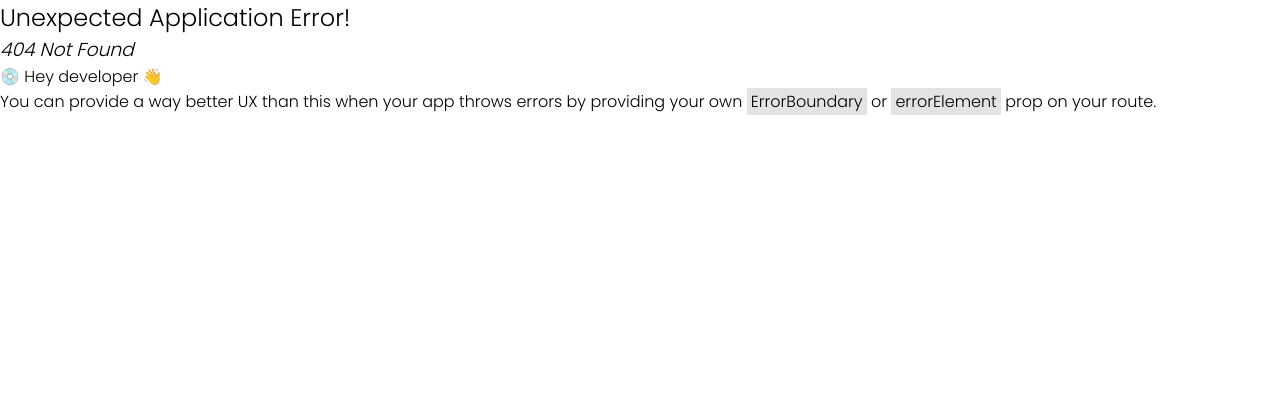
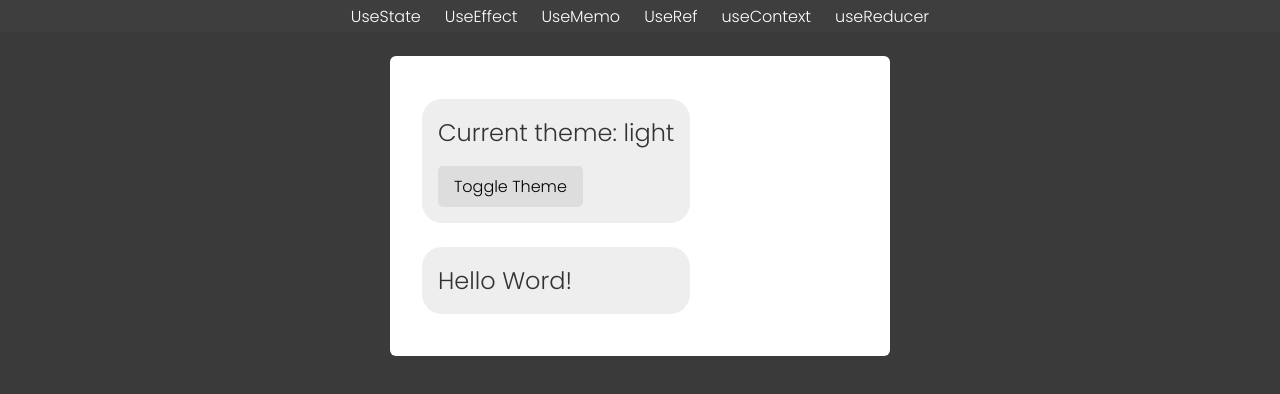
Before and after one commit to Frankdias92/Learning-React, a React (Vite) app in the folder Learing-React-Hooks/: page /usecontext in a window 1280 px wide. Before the commit this address had no page. Shown: the top 394 px of the page. Built offline with nearby package versions, Linux system fonts and the light colour scheme.

Commit message:
add: useContext

```diff
--- /dev/null
+++ b/Learing-React-Hooks/src/components/context/Greeting.tsx
@@ -0,0 +1,18 @@
+import { ThemeContext } from "./ThemeContext"
+
+
+export const Greeting = () => {
+  return (
+    <ThemeContext.Consumer>
+      {(value) => (
+        <div style={{
+          backgroundColor: value.theme === 'light' ? '#eee' : '#333',
+          color: value.theme === 'dark' ?  '#eee' : '#333',
+          }}
+        >
+          <h1>Hello Word!</h1>
+        </div>
+      )}
+    </ThemeContext.Consumer>
+  )
+}
--- /dev/null
+++ b/Learing-React-Hooks/src/components/context/Message.tsx
@@ -0,0 +1,25 @@
+import { useContext } from "react"
+import { ThemeContext } from "./ThemeContext"
+
+
+export const Message = () => {
+  const {theme, toggleTheme} = useContext(ThemeContext)
+  return (
+    <>
+
+      <div style={{
+        backgroundColor: theme === 'light' ? '#eee' : '#333',
+        color: theme === 'dark' ? '#eee' : '#333',
+        }}
+      >
+
+        <h1>Current theme: {theme}</h1>
+
+        <button onClick={() => toggleTheme()} >
+          Toggle Theme
+        </button>
+      </div>
+
+    </>
+  )
+}
--- /dev/null
+++ b/Learing-React-Hooks/src/components/context/ThemeContext.tsx
@@ -0,0 +1,29 @@
+import { useState, createContext, ReactNode } from "react"
+
+
+export const ThemeContext = createContext({
+  theme: 'light',
+  toggleTheme: () => {}
+})
+
+type ThemeContextProviderProps = {
+  children: ReactNode;
+}
+
+export const ThemeContextProvider = ({ children }:ThemeContextProviderProps ) => {
+  const [theme, setTheme] = useState('light')
+
+  const toggleTheme = () => {
+    if (theme === 'light') {
+      return setTheme('dark')
+    }
+
+    return setTheme('light')
+  }
+
+  return (
+    <ThemeContext.Provider value={{ theme, toggleTheme }} >
+      {children}
+    </ThemeContext.Provider>
+  )
+}
--- a/Learing-React-Hooks/src/global.css
+++ b/Learing-React-Hooks/src/global.css
@@ -32,3 +32,20 @@
   min-height: 300px;
   border-radius: 6px;
 }
+
+.useContext {
+  display: flex;
+  flex-direction: column;
+  gap: 1.5rem;
+
+  font-size: 1rem;
+}
+.useContext div {
+  padding: 1rem;
+  border-radius: 20px;
+}
+.useContext div button {
+  margin-top: 1rem;
+  background-color: #ddd;
+  cursor: pointer;
+}
--- a/Learing-React-Hooks/src/main.tsx
+++ b/Learing-React-Hooks/src/main.tsx
@@ -7,6 +7,7 @@
 import { UseMemo } from './pages/UseMemo'
 import { UseRef } from './pages/UseRef'
 import { UseReducer } from './pages/UseReducer'
+import { UseContext } from './pages/UseContext'
 
 
 const router = createBrowserRouter([
@@ -33,6 +34,10 @@
       {
         path: '/usereducer',
         element: <UseReducer />
+      },
+      {
+        path: '/usecontext',
+        element: <UseContext />
       }
     ]
   },
--- a/Learing-React-Hooks/src/pages/Header.tsx
+++ b/Learing-React-Hooks/src/pages/Header.tsx
@@ -11,7 +11,7 @@
           <li><a href="/useeffect">UseEffect</a></li>
           <li><a href="/memo">UseMemo</a></li>
           <li><a href="/useref">UseRef</a></li>
-          <li>useContext</li>
+          <li><a href="/usecontext">useContext</a></li>
           <li><a href="/usereducer">useReducer</a></li>
         </ul>
       </nav>
--- /dev/null
+++ b/Learing-React-Hooks/src/pages/UseContext.tsx
@@ -0,0 +1,18 @@
+import { Greeting } from "../components/context/Greeting";
+import { Message } from "../components/context/Message";
+import { ThemeContextProvider } from "../components/context/ThemeContext";
+
+
+
+export function UseContext() {
+  return (
+    <>
+      <ThemeContextProvider>
+        <div className="useContext">
+          <Message />
+          <Greeting />
+        </div>
+      </ThemeContextProvider>
+    </>
+  )
+}
```
